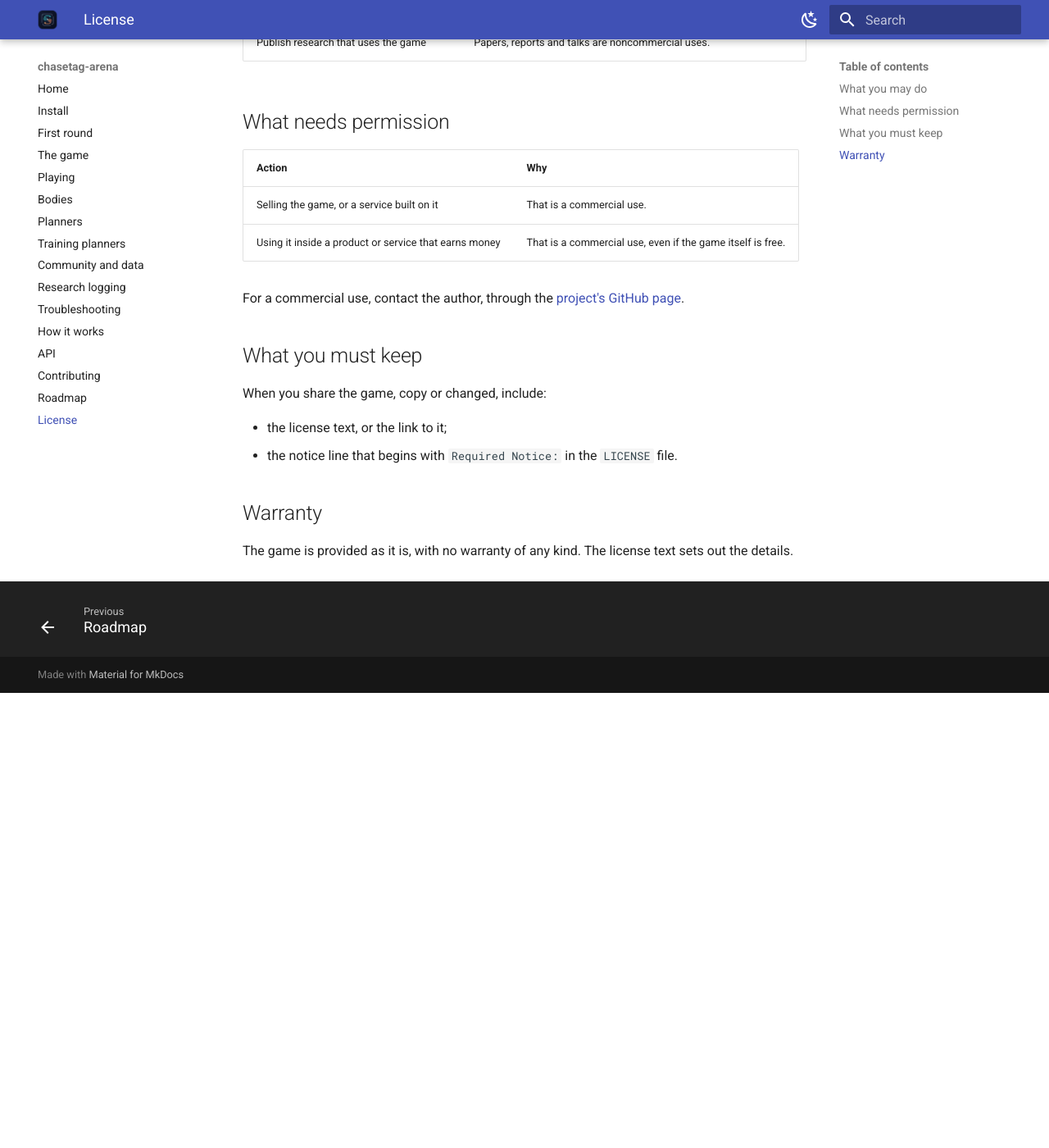
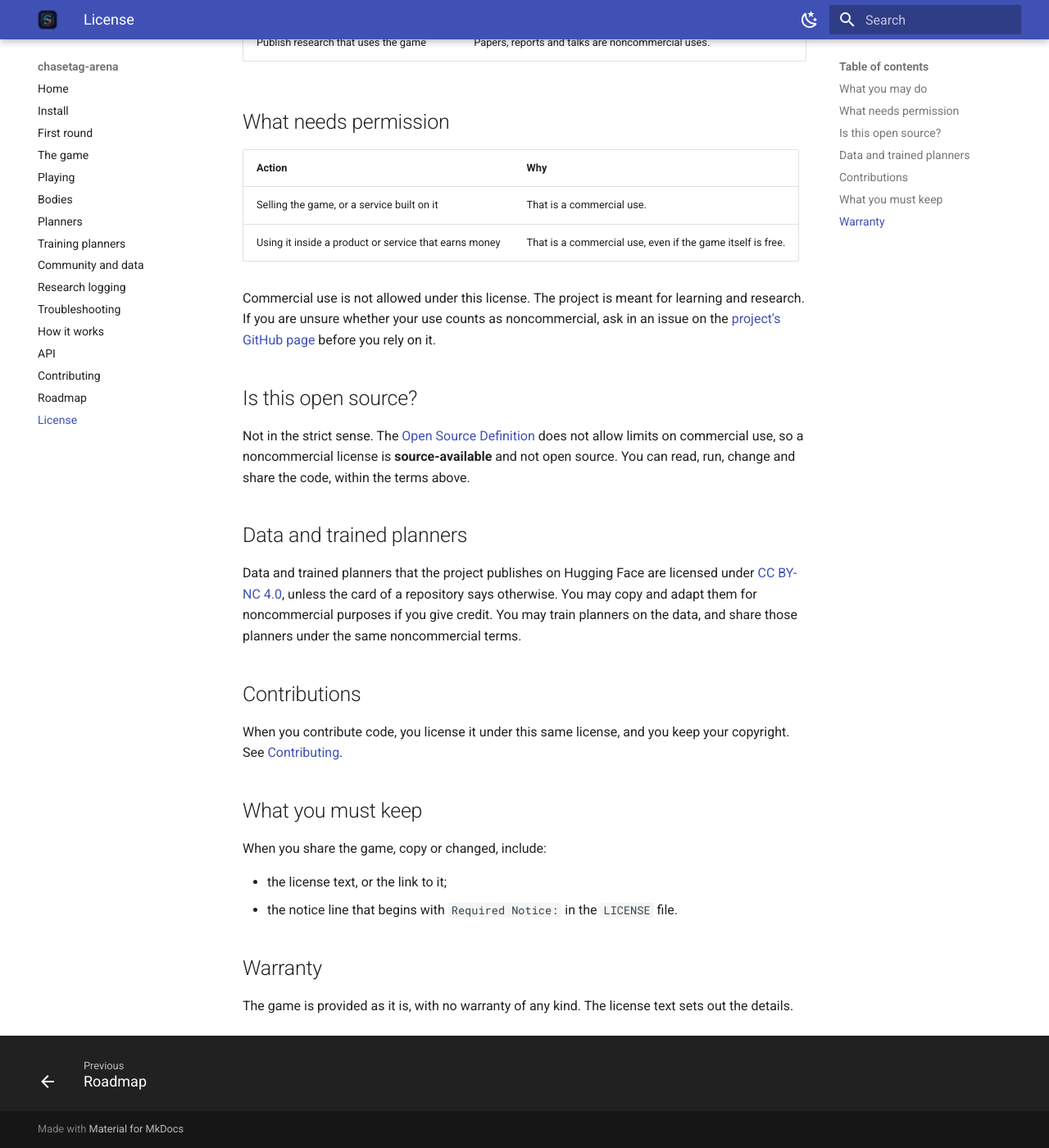
Before and after one commit to kushagrathisside/chasetag-arena, an MkDocs documentation site: the page built from docs/license.md, in a window 1280 px wide and 1400 px high, scrolled down 562 px. Shown: the whole window at 82% size. Built offline with MkDocs 1.6.1 and Material for MkDocs 9.7.7, drawn with Linux system fonts in a browser that asks for light colours; before the commit the page ends 1407 px from its top, so only the background shows below that.

Commit message:
Align the licence text with a noncommercial, research-only intent
State plainly that the code is source-available under the PolyForm Noncommercial
License 1.0.0 and not open source in the OSD sense, and that commercial use is
not allowed. Remove the offer of a separate commercial licence from the README
and the licence page.

Replace the dangling reference to the removed contributor agreement with a plain
inbound-equals-outbound statement in README.md, CONTRIBUTING.md and
docs/contributing.md. Document that data and trained planners on Hugging Face
are CC BY-NC 4.0, and that planners may be trained on the data under the same
terms.

Use the PEP 639 form in pyproject.toml (license expression plus license-files);
the built wheel now carries License-Expression and the LICENSE file.

```diff
--- a/docs/license.md
+++ b/docs/license.md
@@ -21,8 +21,27 @@ applies.
 | Selling the game, or a service built on it | That is a commercial use. |
 | Using it inside a product or service that earns money | That is a commercial use, even if the game itself is free. |
 
-For a commercial use, contact the author, through the
-[project's GitHub page](https://github.com/kushagrathisside/chasetag-arena).
+Commercial use is not allowed under this license. The project is meant for learning and research. If you
+are unsure whether your use counts as noncommercial, ask in an issue on the
+[project's GitHub page](https://github.com/kushagrathisside/chasetag-arena) before you rely on it.
+
+## Is this open source?
+
+Not in the strict sense. The [Open Source Definition](https://opensource.org/osd) does not allow limits on
+commercial use, so a noncommercial license is **source-available** and not open source. You can read,
+run, change and share the code, within the terms above.
+
+## Data and trained planners
+
+Data and trained planners that the project publishes on Hugging Face are licensed under
+[CC BY-NC 4.0](https://creativecommons.org/licenses/by-nc/4.0/), unless the card of a repository says
+otherwise. You may copy and adapt them for noncommercial purposes if you give credit. You may train
+planners on the data, and share those planners under the same noncommercial terms.
+
+## Contributions
+
+When you contribute code, you license it under this same license, and you keep your copyright. See
+[Contributing](contributing.md).
 
 ## What you must keep
 
--- a/pyproject.toml
+++ b/pyproject.toml
@@ -3,7 +3,8 @@ name = "chasetag-arena"
 version = "0.1.0"
 description = "A grounded 2D chase-tag game: play against bots, the keyboard or trained planners"
 readme = "README.md"
-license = { text = "PolyForm-Noncommercial-1.0.0" }
+license = "PolyForm-Noncommercial-1.0.0"
+license-files = ["LICENSE"]
 requires-python = ">=3.12,<3.13"
 dependencies = [
     # Plain `jax` installs the CPU build of jaxlib. The CUDA plugins come only with the
```
Also changed, not shown: CONTRIBUTING.md (+10 -3 lines), README.md (+12 -5 lines), docs/community.md (+2 -2 lines), docs/contributing.md (+6 -0 lines).
